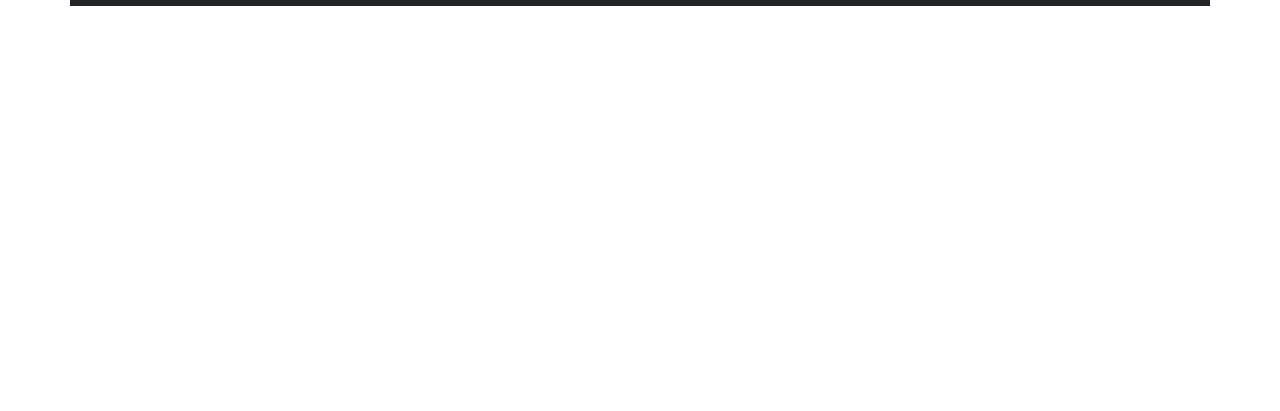
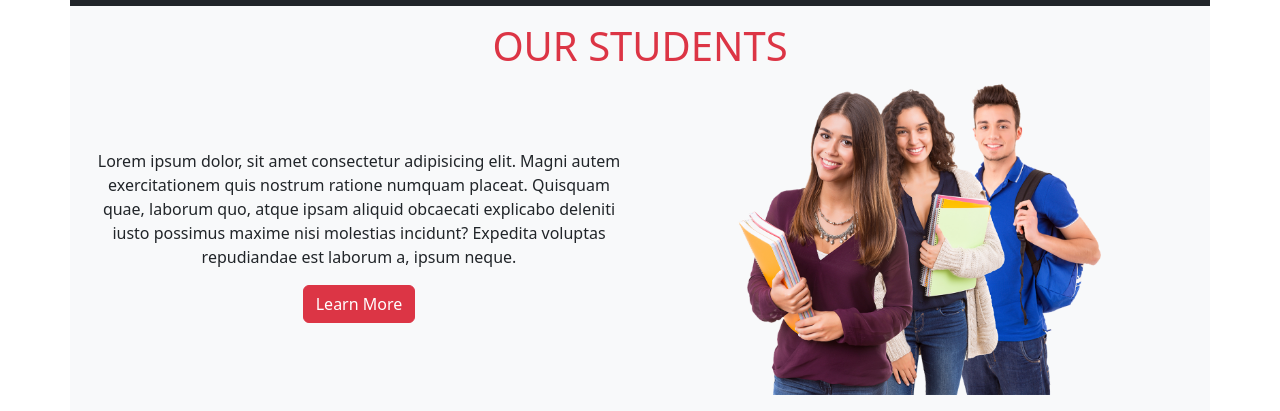
Before and after one commit to ozcan-cetin/Bootstrap-Project, a plain HTML site: page index.html in a window 1280 px wide. Shown: the part 1699-2110 px from the top of the page. Before the commit the page ends 1705 px from the top, so only its background shows below. Drawn offline with nearby package versions, Linux system fonts and the light colour scheme.

Commit message:
students

```diff
--- a/index.html
+++ b/index.html
@@ -322,6 +322,26 @@
         </div>
       </section>
 
-
+      <!-- STUDENTS -->
+      <section id="students" class="container bg-light p-3">
+        <h1 class="text-center text-danger display-6">OUR STUDENTS</h1>
+        <div
+          class="row justify-content-center align-items-center text-center g-3"
+        >
+          <div class="col-md-6">
+            <p>
+              Lorem ipsum dolor, sit amet consectetur adipisicing elit. Magni
+              autem exercitationem quis nostrum ratione numquam placeat.
+              Quisquam quae, laborum quo, atque ipsam aliquid obcaecati
+              explicabo deleniti iusto possimus maxime nisi molestias incidunt?
+              Expedita voluptas repudiandae est laborum a, ipsum neque.
+            </p>
+            <button class="btn btn-danger">Learn More</button>
+          </div>
+          <div class="col-md-6">
+            <img src="./img/students1.png" width="70%" alt="" />
+          </div>
+        </div>
+      </section>
 </body>
 </html>
```
Also changed, not shown: css/style.css (line endings or trailing spaces).
